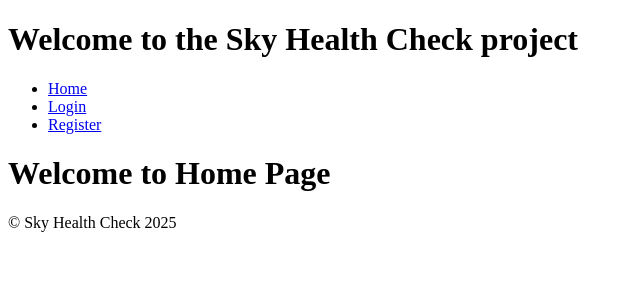
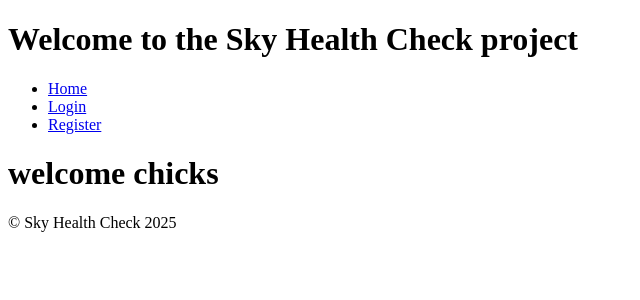
Before and after one commit to hvitoriafrn/HealthCheckProject, a Django app: template users/templates/users/home.html in a window 1280 px wide. Shown: the top 300 px of the page, without its empty margins (0-640 px from the left). Run offline with Django 3.2, Linux system fonts and the light colour scheme; the template is opened without the code that fills it, so the values that code supplies are empty.

Commit message:
the beggining

```diff
--- a/users/templates/users/home.html
+++ b/users/templates/users/home.html
@@ -1,5 +1,5 @@
 {% extends "base.html" %}
 
 {% block content %}
-    <h1>Welcome to Home Page</h1>
+    <h1>welcome chicks</h1>
 {% endblock %}
```
